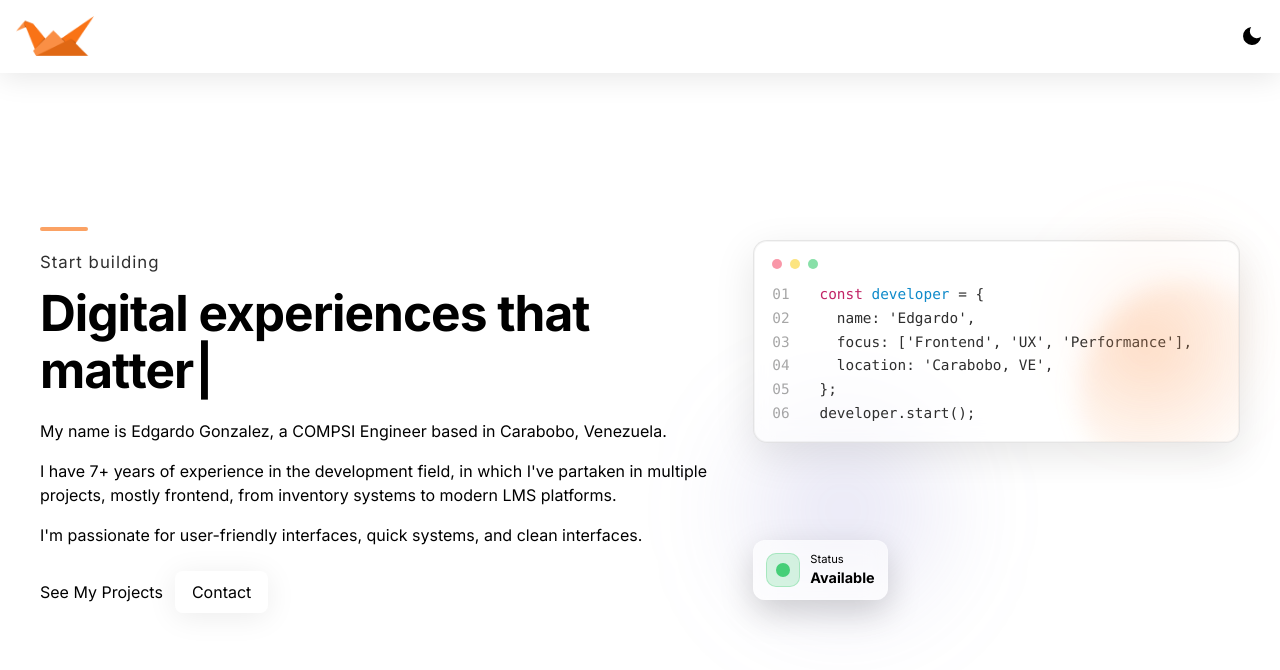
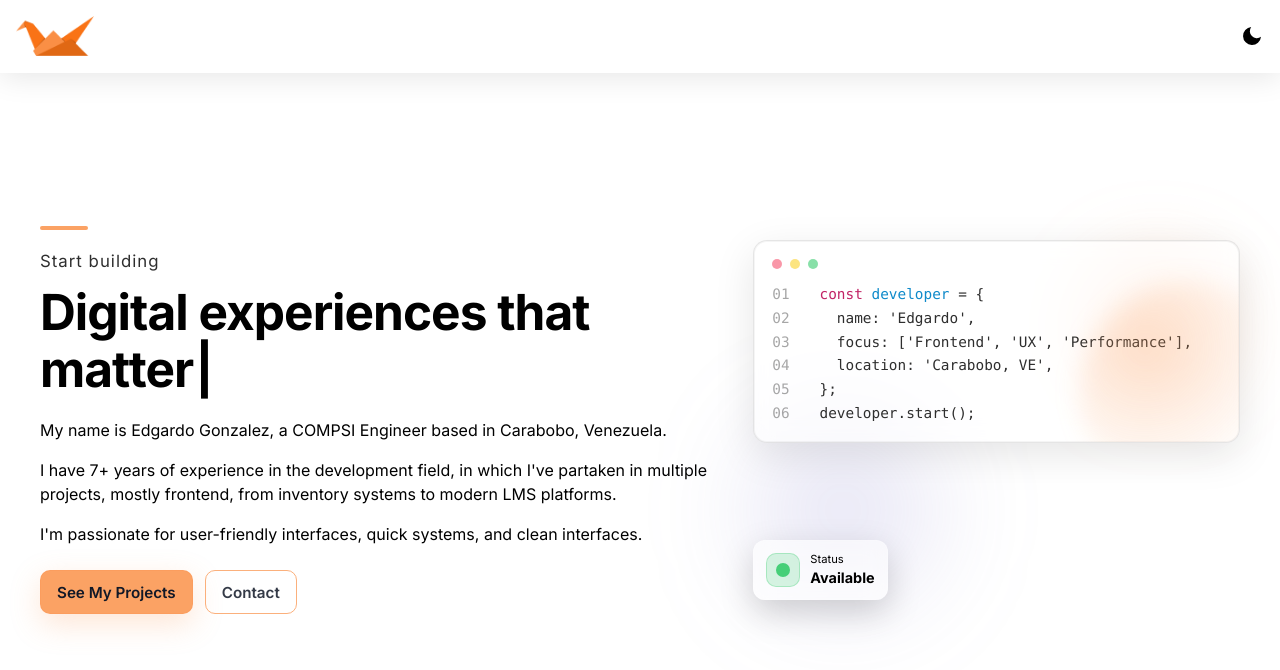
Before and after one commit to maliceedg/portfolio, a Next.js app: page / in a window 1280 px wide. Shown: the top 670 px of the page. Built offline with nearby package versions, Linux system fonts and the light colour scheme.

Commit message:
add and improve the look of primary buttons

```diff
--- a/app/globals.css
+++ b/app/globals.css
@@ -26,6 +26,21 @@
   --code-plain: rgba(0, 0, 0, 0.82);
   --code-kw: rgba(190, 24, 93, 0.95);
   --code-id: rgba(2, 132, 199, 0.95);
+
+  /* Buttons */
+  --btn-primary-bg: rgba(251, 157, 92, 0.95);
+  --btn-primary-border: rgba(251, 157, 92, 0.75);
+  --btn-primary-text: #111827;
+  --btn-primary-shadow: 0 10px 30px rgba(251, 157, 92, 0.25);
+  --btn-primary-shadow-hover: 0 14px 38px rgba(251, 157, 92, 0.32);
+
+  --btn-secondary-bg: transparent;
+  --btn-secondary-bg-hover: rgba(251, 157, 92, 0.08);
+  --btn-secondary-border: rgba(251, 157, 92, 0.8);
+  --btn-secondary-text: rgba(17, 24, 39, 0.85);
+  --btn-secondary-shadow-hover: 0 10px 30px rgba(0, 0, 0, 0.06);
+
+  --btn-focus-ring: rgba(251, 157, 92, 0.55);
 }
 
 .dark {
@@ -52,6 +67,15 @@
   --code-plain: rgba(255, 255, 255, 0.8);
   --code-kw: rgba(244, 114, 182, 0.95);
   --code-id: rgba(147, 197, 253, 0.95);
+
+  /* Buttons */
+  --btn-primary-text: rgba(17, 24, 39, 0.95); /* sigue oscuro sobre naranja */
+  --btn-secondary-bg-hover: rgba(251, 157, 92, 0.12);
+  --btn-secondary-border: rgba(251, 157, 92, 0.75);
+  --btn-secondary-text: rgba(255, 255, 255, 0.85);
+  --btn-secondary-shadow-hover: 0 10px 30px rgba(0, 0, 0, 0.18);
+
+  --btn-focus-ring: rgba(251, 157, 92, 0.55);
 }
 
 body {
--- a/app/page.tsx
+++ b/app/page.tsx
@@ -33,13 +33,8 @@ export default function Home() {
                 animate={{ opacity: 1, y: 0 }}
                 transition={{ duration: 0.8, delay: 4 }}
               >
-                <Link href="/projects" className={styles.glassButton}>
-                  <motion.span
-                    whileHover={{ x: 3 }}
-                    transition={{ duration: 0.2 }}
-                  >
+                <Link href="/projects" className={styles.primaryButton}>
                     See My Projects
-                  </motion.span>
                 </Link>
 
                 <Link href="/#contact" className={styles.secondaryButton}>
--- a/app/styles/welcome.module.css
+++ b/app/styles/welcome.module.css
@@ -148,21 +148,62 @@
   margin-top: 0.25rem;
 }
 
+/* base */
+.buttonBase {
+  display: inline-flex;
+  align-items: center;
+  justify-content: center;
+
+  min-height: 44px; /* mobile-friendly */
+  padding: 0.6rem 1rem;
+  border-radius: 10px;
+
+  font-size: 0.95rem;
+  font-weight: 600;
+  line-height: 1;
+
+  text-decoration: none;
+  user-select: none;
+
+  transition: transform 0.15s ease, box-shadow 0.2s ease, background 0.2s ease,
+    border-color 0.2s ease, color 0.2s ease;
+}
+
+.buttonBase:active {
+  transform: translateY(1px);
+}
+
+.buttonBase:focus-visible {
+  outline: 2px solid var(--btn-focus-ring);
+  outline-offset: 3px;
+}
+
+/* primary: See My Projects */
+.primaryButton {
+  composes: buttonBase;
+  background: var(--btn-primary-bg);
+  border: 1px solid var(--btn-primary-border);
+  color: var(--btn-primary-text);
+  box-shadow: var(--btn-primary-shadow);
+}
+
+.primaryButton:hover {
+  box-shadow: var(--btn-primary-shadow-hover);
+  transform: translateY(-1px);
+}
+
+/* secondary: Contact */
 .secondaryButton {
-  background: rgba(255, 255, 255, 0.06);
-  border: 1px solid rgba(255, 255, 255, 0.14);
-  box-shadow: 0 4px 30px rgba(0, 0, 0, 0.08);
-  backdrop-filter: blur(8px);
-  padding: 0.5rem 1rem;
-  border-radius: 8px;
-  color: var(--text-color);
-  text-decoration: none;
-  transition: background 0.3s ease-in-out, box-shadow 0.3s ease-in-out;
+  composes: buttonBase;
+  background: var(--btn-secondary-bg);
+  border: 1px solid var(--btn-secondary-border);
+  color: var(--btn-secondary-text);
 }
 
 .secondaryButton:hover {
-  background: rgba(255, 255, 255, 0.1);
-  box-shadow: 0 6px 40px rgba(0, 0, 0, 0.16);
+  background: var(--btn-secondary-bg-hover);
+  box-shadow: var(--btn-secondary-shadow-hover);
+  transform: translateY(-1px);
 }
 
 /* --- Right-side visual --- */
```
